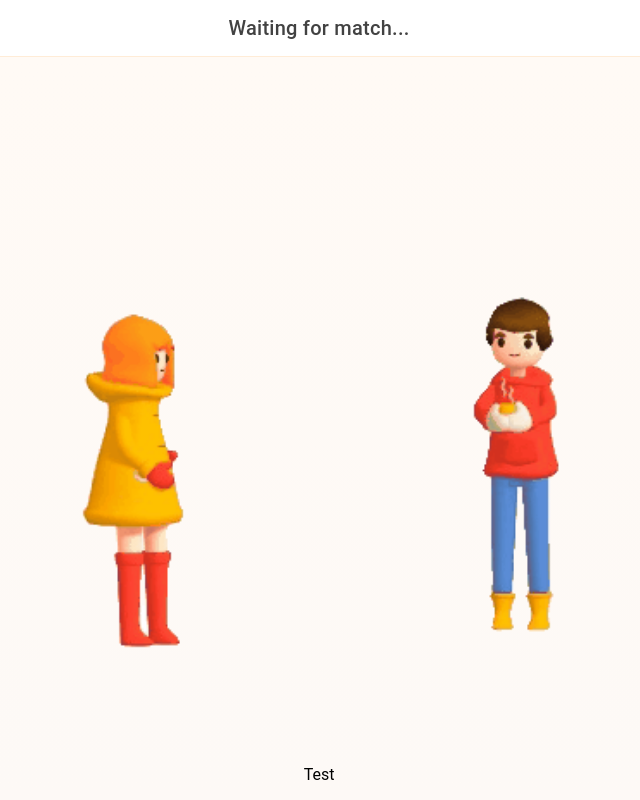
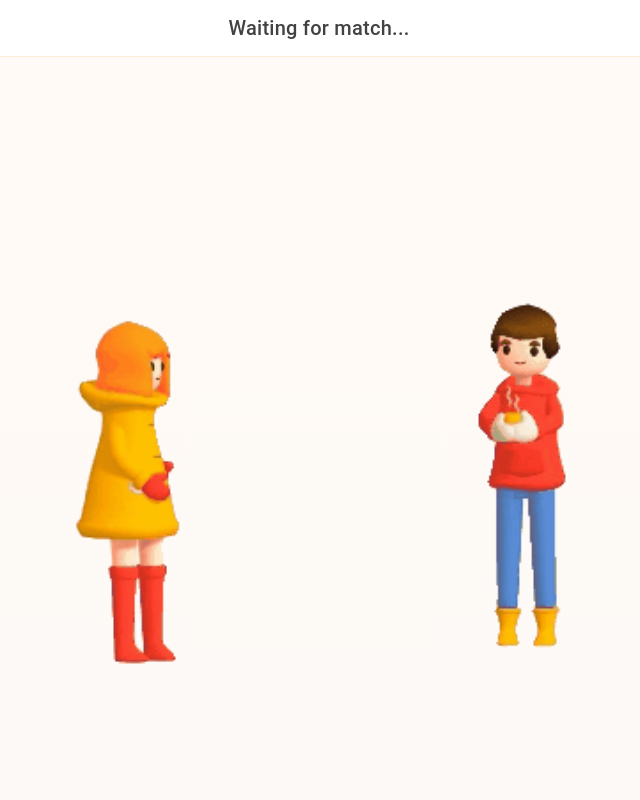
Before and after one commit to mostafa-elhaiany/DineDevine, a React (Vite) app in the folder DineDevineUI/: page /waiting in a window 1280 px wide. Shown: the whole page, without its empty margins (321-961 px from the left). Built offline with nearby package versions, Linux system fonts and the light colour scheme.

Commit message:
remove span test from WaitingPage

```diff
--- a/DineDevineUI/src/pages/WaitingPage.tsx
+++ b/DineDevineUI/src/pages/WaitingPage.tsx
@@ -30,7 +30,7 @@
                         <img alt={"two people meeting"} src={"/waiting.gif"}  />
                     </div>
                     <div className={"content-container"}>
-                        <span>Test</span>
+                        <span></span>
                     </div>
                 </div>
             </IonContent>
```
